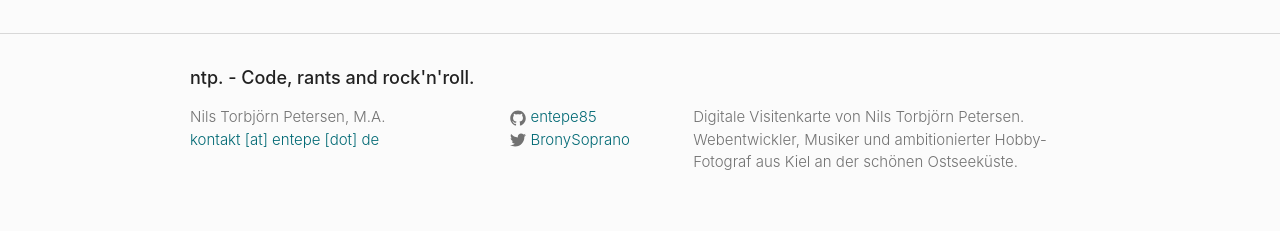
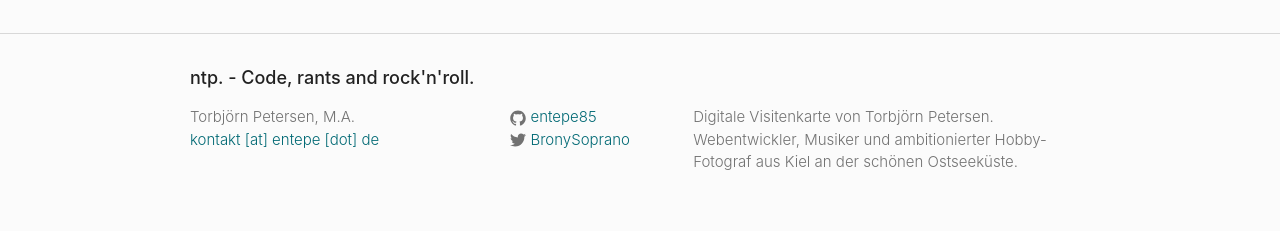
Before and after one commit to entepe85/entepe-2017, a Jekyll site: the page built from index.html, in a window 1280 px wide. Shown: the part 800-1031 px from the top of the page. Built offline with Jekyll 4.4.1, drawn with Linux system fonts in a browser that asks for light colours.

Commit message:
Update _config.yml

```diff
--- a/_config.yml
+++ b/_config.yml
@@ -1,9 +1,9 @@
 # Site settings
 title: ntp. - Code, rants and rock'n'roll.
-owner: Nils Torbjörn Petersen, M.A.
+owner: Torbjörn Petersen, M.A.
 email: kontakt@entepe.de
 description: > # this means to ignore newlines until "baseurl:"
-    Digitale Visitenkarte von Nils Torbjörn Petersen. Webentwickler, Musiker und ambitionierter Hobby-Fotograf aus Kiel an der schönen Ostseeküste.
+    Digitale Visitenkarte von Torbjörn Petersen. Webentwickler, Musiker und ambitionierter Hobby-Fotograf aus Kiel an der schönen Ostseeküste.
 baseurl: "" # the subpath of your site, e.g. /blog
 url: "https://entepe.de" # the base hostname & protocol for your site
 #url: "http://localhost:4000"
```
